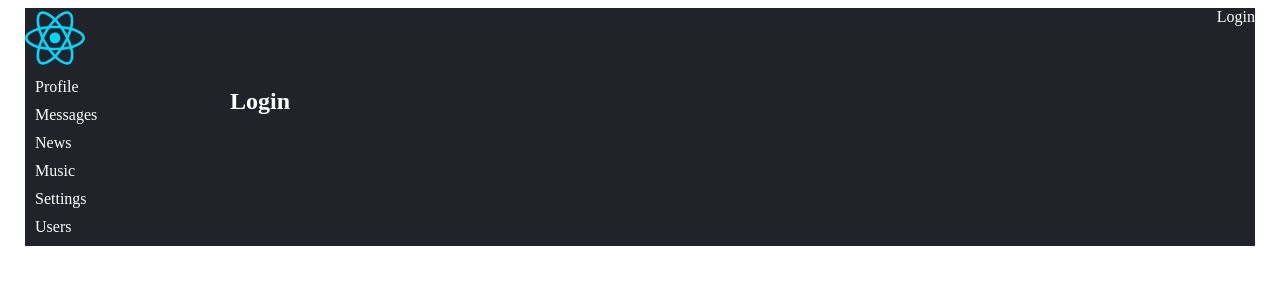
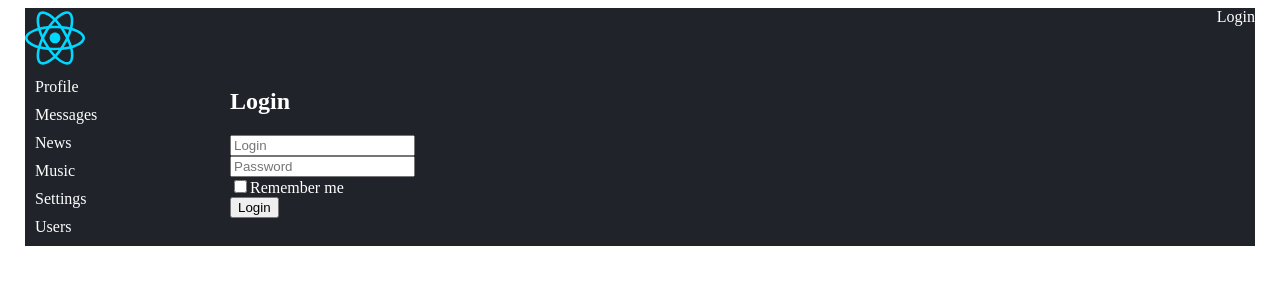
Before and after one commit to elitmor/social, a React (Create React App) app: page /login in a window 1280 px wide. Shown: the top 300 px of the page. Built offline with nearby package versions, Linux system fonts and the light colour scheme; no server answers.

Commit message:
redux-form

```diff
--- a/package.json
+++ b/package.json
@@ -13,6 +13,7 @@
     "react-router-dom": "^6.4.4",
     "react-scripts": "5.0.1",
     "redux": "^4.2.0",
+    "redux-form": "^8.3.9",
     "redux-thunk": "^2.4.2",
     "web-vitals": "^2.1.4"
   },
--- a/src/components/login/Login.js
+++ b/src/components/login/Login.js
@@ -1,5 +1,47 @@
+import { Field, reduxForm } from "redux-form";
+
+const LoginForm = (props) => {
+  return (
+    <form onSubmit={props.handleSubmit}>
+      <div>
+        <Field component='input' name='login' type='text' placeholder='Login' />
+      </div>
+      <div>
+        <Field
+          component='input'
+          name='password'
+          type='password'
+          placeholder='Password'
+        />
+      </div>
+      <div>
+        <label>
+          <Field component='input' name='rememberMe' type='checkbox' />
+          Remember me
+        </label>
+      </div>
+      <div>
+        <button>Login</button>
+      </div>
+    </form>
+  );
+};
+
+const LoginReduxForm = reduxForm({
+  form: "login",
+})(LoginForm);
+
 const Login = () => {
-  return <h2>Login</h2>;
+  const onSubmit = (formData) => {
+    console.log(formData);
+  };
+
+  return (
+    <div>
+      <h2>Login</h2>
+      <LoginReduxForm onSubmit={onSubmit} />
+    </div>
+  );
 };
 
 export default Login;
--- a/src/redux/redux-store.js
+++ b/src/redux/redux-store.js
@@ -5,6 +5,7 @@ import profileReducer from "./profile-reducer";
 import sidebarReducer from "./sidebar-reducer";
 import usersReducer from "./users-reducer";
 import thunkMiddleware from "redux-thunk";
+import { reducer as formReducer } from "redux-form";
 
 const reducers = combineReducers({
   profilePage: profileReducer,
@@ -12,8 +13,11 @@ const reducers = combineReducers({
   usersPage: usersReducer,
   sidebar: sidebarReducer,
   auth: authReducer,
+  form: formReducer,
 });
 
 const store = createStore(reducers, applyMiddleware(thunkMiddleware));
 
+window.store = store;
+
 export default store;
```
Also changed, not shown: 1 other file (tests, documents, lock files or other folders).
